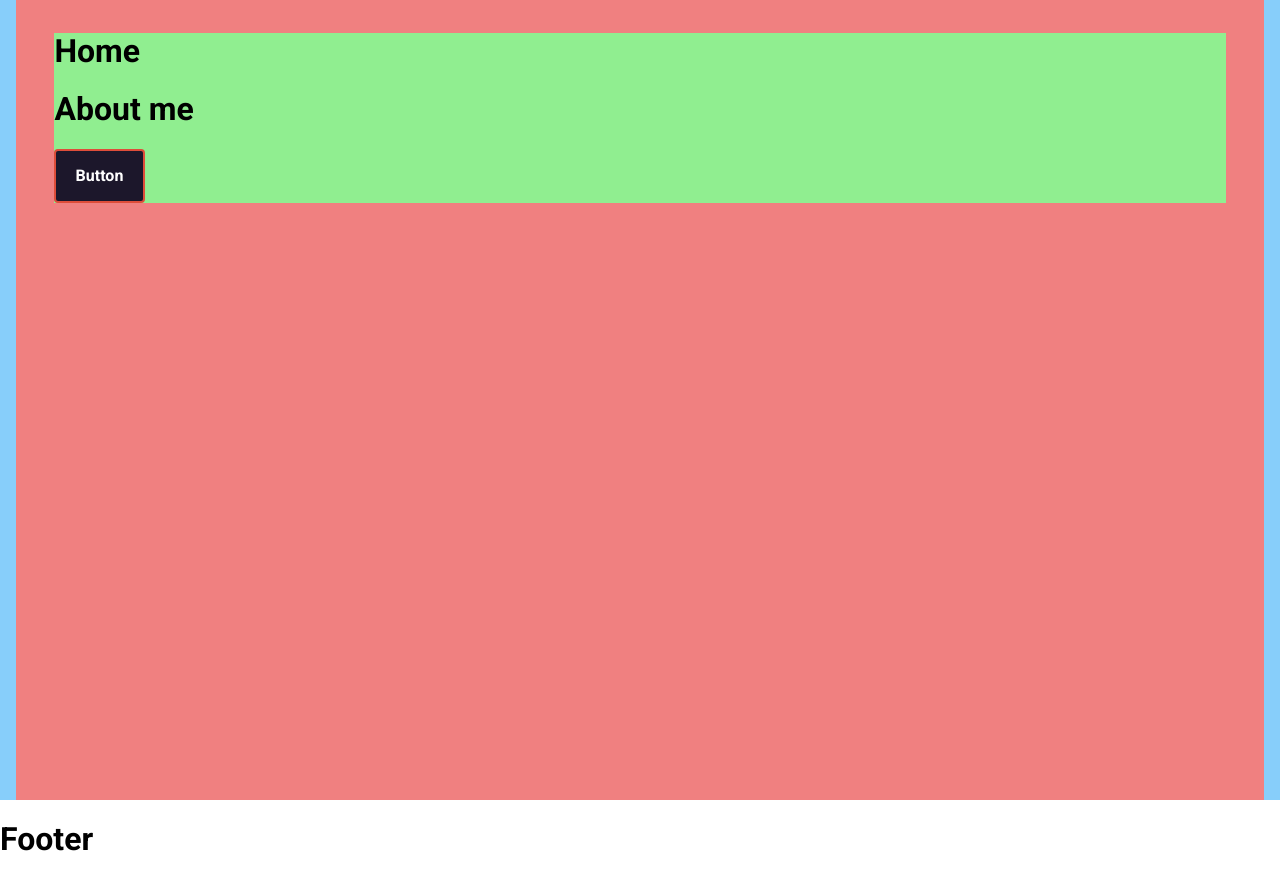
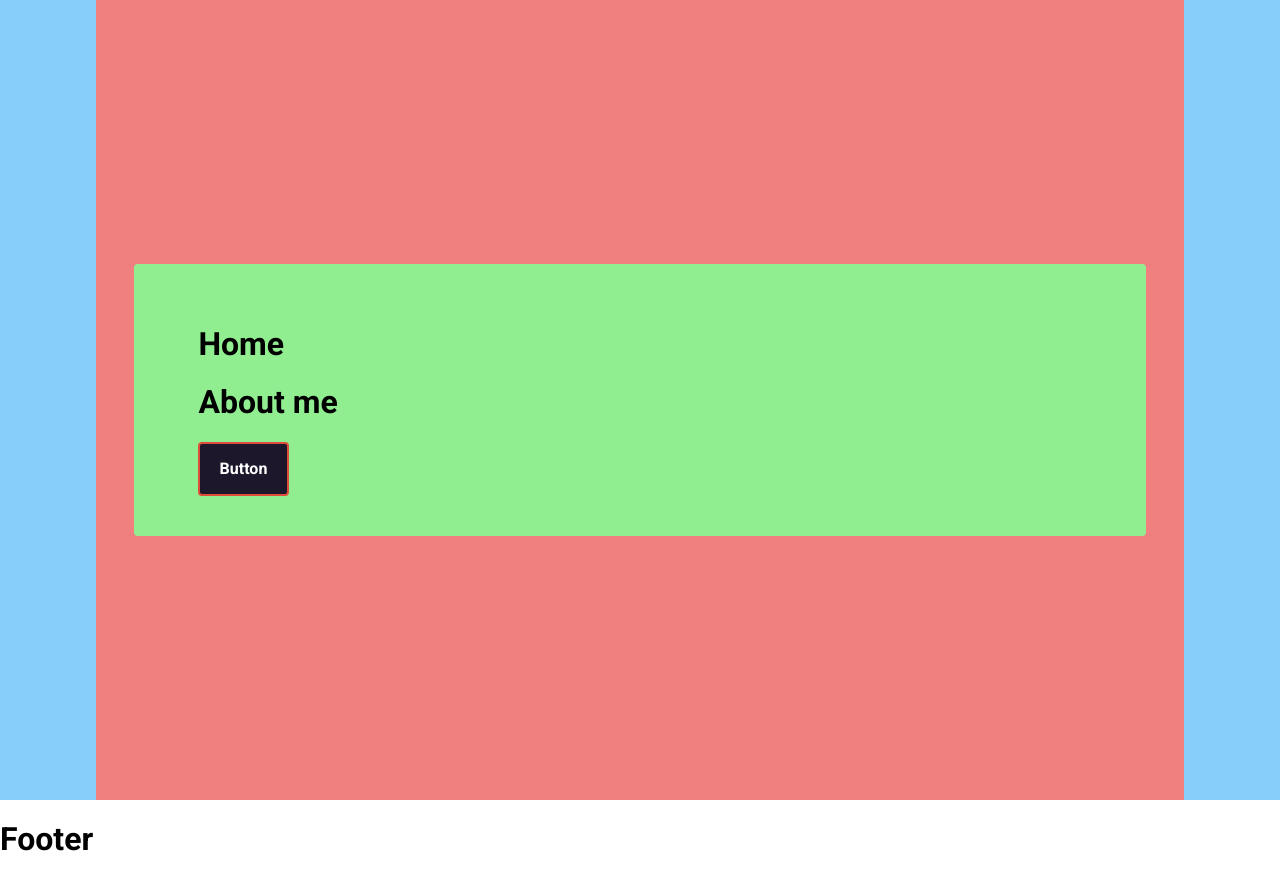
Before and after one commit to Serbatinho/portifolio-2.0, a React (Vite) app: page / in a window 1280 px wide. Built offline with nearby package versions, Linux system fonts and the light colour scheme.

Commit message:
oneview-container e outras variaveis

```diff
--- a/src/styles/app.scss
+++ b/src/styles/app.scss
@@ -1 +1,5 @@
 @import './base';
+
+body {
+    min-width: 360px;
+}
--- a/src/styles/base/_fonts.scss
+++ b/src/styles/base/_fonts.scss
@@ -2,6 +2,7 @@
 $font-stack:'Roboto', sans-serif;
 $text-shadow: 1px 1.25px 5px rgba(0, 0, 0, 0.3);
 $text-color:#fff;
+$text-color-secondary: #a4a4a9;
 
 *{
     font-family: $font-stack;
--- a/src/styles/common/_variables.scss
+++ b/src/styles/common/_variables.scss
@@ -1,9 +1,8 @@
-
+@import '../base';
 
 $std-radius: 4px;
 
 $main-theme-color:#de4d3a;
-$text-color-secondary: #a4a4a9;
 $background-color: #1c172b;
 $background-color-secondary: #3c374d;
 
@@ -16,3 +15,10 @@ $margin-mid-container: clamp(5px, 4%, 20px) clamp(30px, 2.4%, 300px);
 $margin-content: clamp(8px, 4%, 33px) clamp(15px, 20.4%, 3vw);
 
 $padding-content-container: clamp(30px, 5vh, 100px) clamp(4px, 5vw, 80px);
+
+
+$shadow-focus: 0 2px 5px 2px $main-theme-color;
+$shadow-highlight: box-shadow 0 3px 10px 8px $main-theme-color;
+$shadow-main-container: box-shadow 0 4px 15px 12px rgba(0, 0, 0, 0.3);
+$shadow-mid-container: box-shadow 0 1px 8px 5px $text-color-secondary;
+$shadow-press: box-shadow 0 2px 3px 2px $background-color-secondary;
--- a/src/styles/components/containers/_oneview-container.scss
+++ b/src/styles/components/containers/_oneview-container.scss
@@ -11,12 +11,18 @@
     .mid-content-container {
         background-color: lightcoral;
         height: 100%;
-        width: 100%;
+        width: clamp(360px, 85%, 1400px);
         margin: $margin-mid-container-mobile;
+        display: flex;
+        align-items: center;
+        justify-content: center;
 
         .content-container {
             background-color: lightgreen;
             margin: $margin-content-mobile;
+            padding: $padding-content-container;
+            width: 100%;
+            border-radius:$std-radius;
 
         }
 
```
